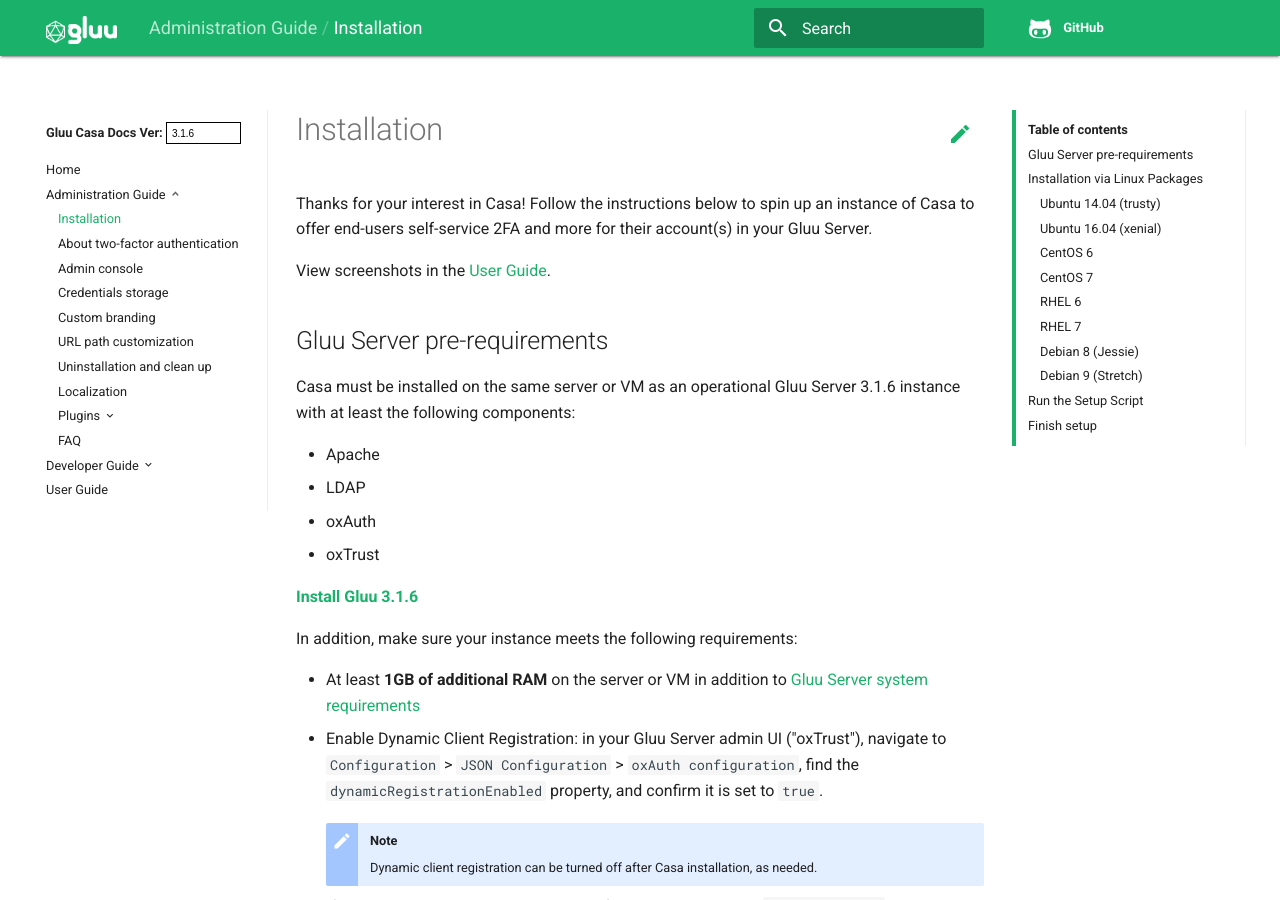
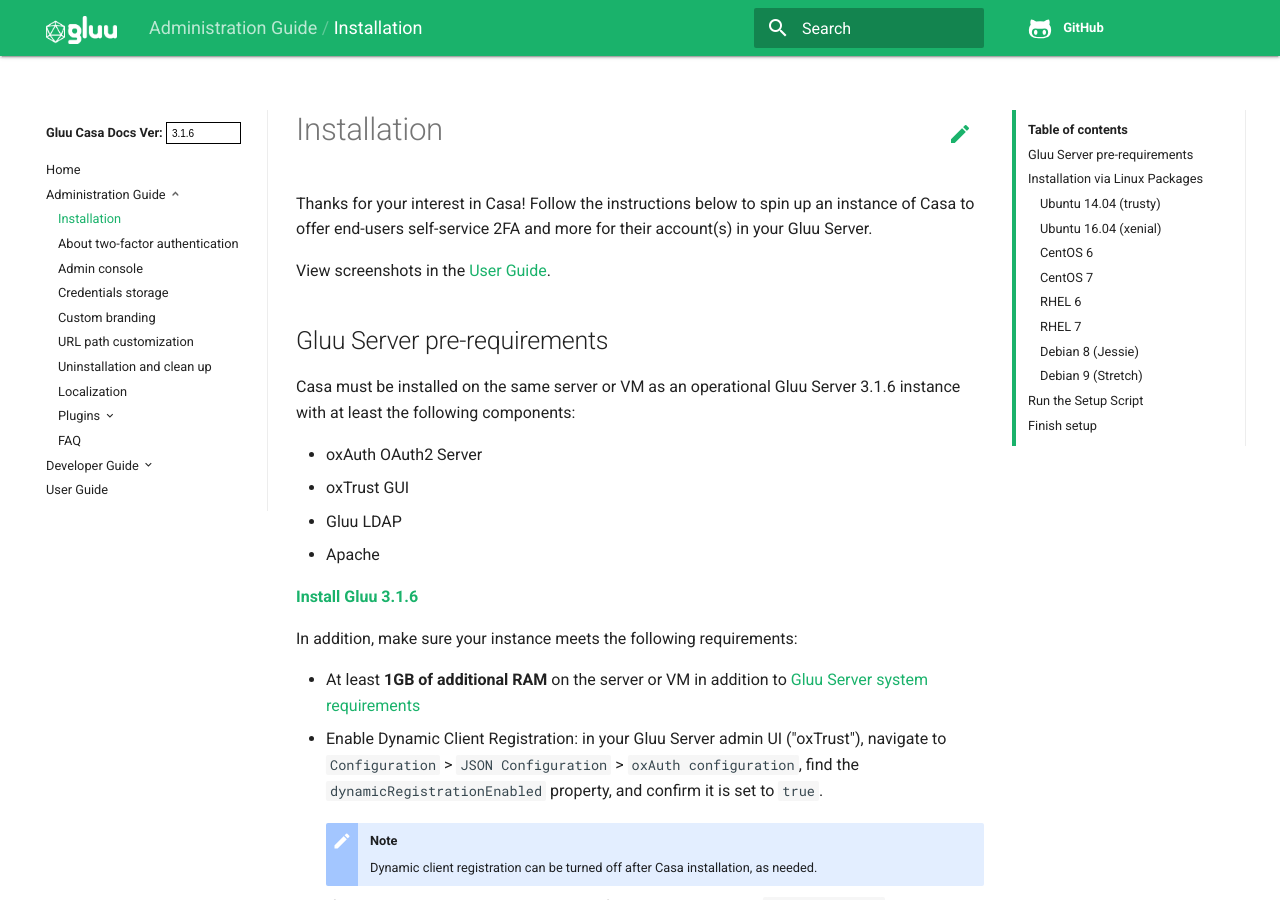
Before and after one commit to shmorri/docs-casa-prod, an MkDocs documentation site: the page built from docs/source/administration/installation.md, in a window 1280 px wide and 900 px high. Built offline with MkDocs 1.6.1, drawn with Linux system fonts in a browser that asks for light colours; old or Windows-style settings are respelled for this version of MkDocs.

Commit message:
clarification

```diff
--- a/docs/source/administration/installation.md
+++ b/docs/source/administration/installation.md
@@ -7,10 +7,10 @@ View screenshots in the [User Guide](../user-guide.md).
 
 Casa must be installed on the same server or VM as an operational Gluu Server 3.1.6 instance with at least the following components:
 
+- oxAuth OAuth2 Server
+- oxTrust GUI
+- Gluu LDAP
 - Apache
-- LDAP
-- oxAuth
-- oxTrust
 
 **[Install Gluu 3.1.6](https://gluu.org/docs/ce/3.1.6/installation-guide/)**
 
```
